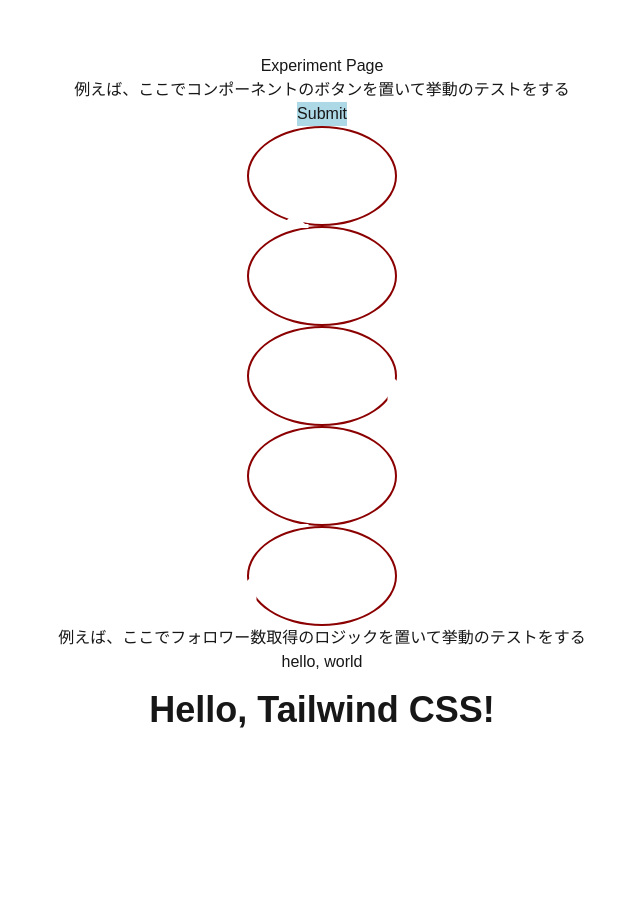
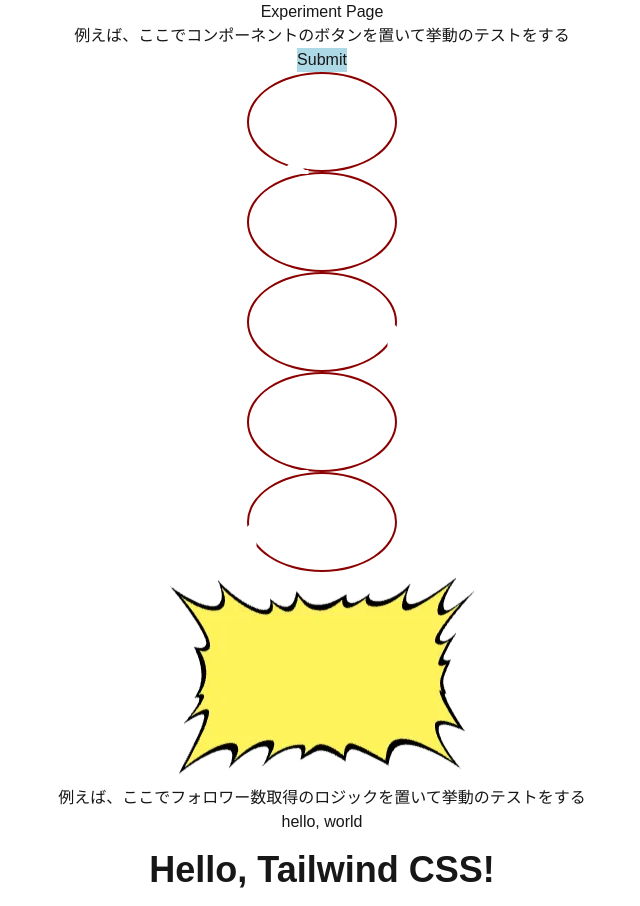
Before and after one commit to Kazuki0320/sns-scouter, a Next.js app: page /experiment in a window 1280 px wide. Shown: the whole page, without its empty margins (318-958 px from the left). Before the commit the page ends 800 px from the top, so only its background shows below. Built offline with nearby package versions, Linux system fonts and the light colour scheme.

Commit message:
feat: 画像を出力してみた
Co-authored-by: ittyi <ittyi@users.noreply.github.com>

```diff
--- a/src/app/experiment/page.tsx
+++ b/src/app/experiment/page.tsx
@@ -1,6 +1,9 @@
 import React from 'react';
 import { Button, createButtonProps } from '@/components/ui/Button';
 import { SpeechBubble } from '@/components/ui/SpeechBubble';
+
+import Image from "next/image";
+import localImage from ".././../../public/e1241_1.webp";
 
 export default function Page() {
   const buttonProps = createButtonProps('button', 'Submit', 'lightblue');
@@ -15,6 +18,7 @@ export default function Page() {
       <SpeechBubble direction="right" /> {/* 右向き */}
       <SpeechBubble direction="down" /> {/* 下向き（デフォルト） */}
       <SpeechBubble direction="left" /> {/* 左向き */}
+      <Image src={localImage} alt="WebP Image"/>
       <h3>
         例えば、ここでフォロワー数取得のロジックを置いて挙動のテストをする
       </h3>
```
Also changed, not shown: public/e1241_1.webp (added), public/e1325_1.webp (added).
